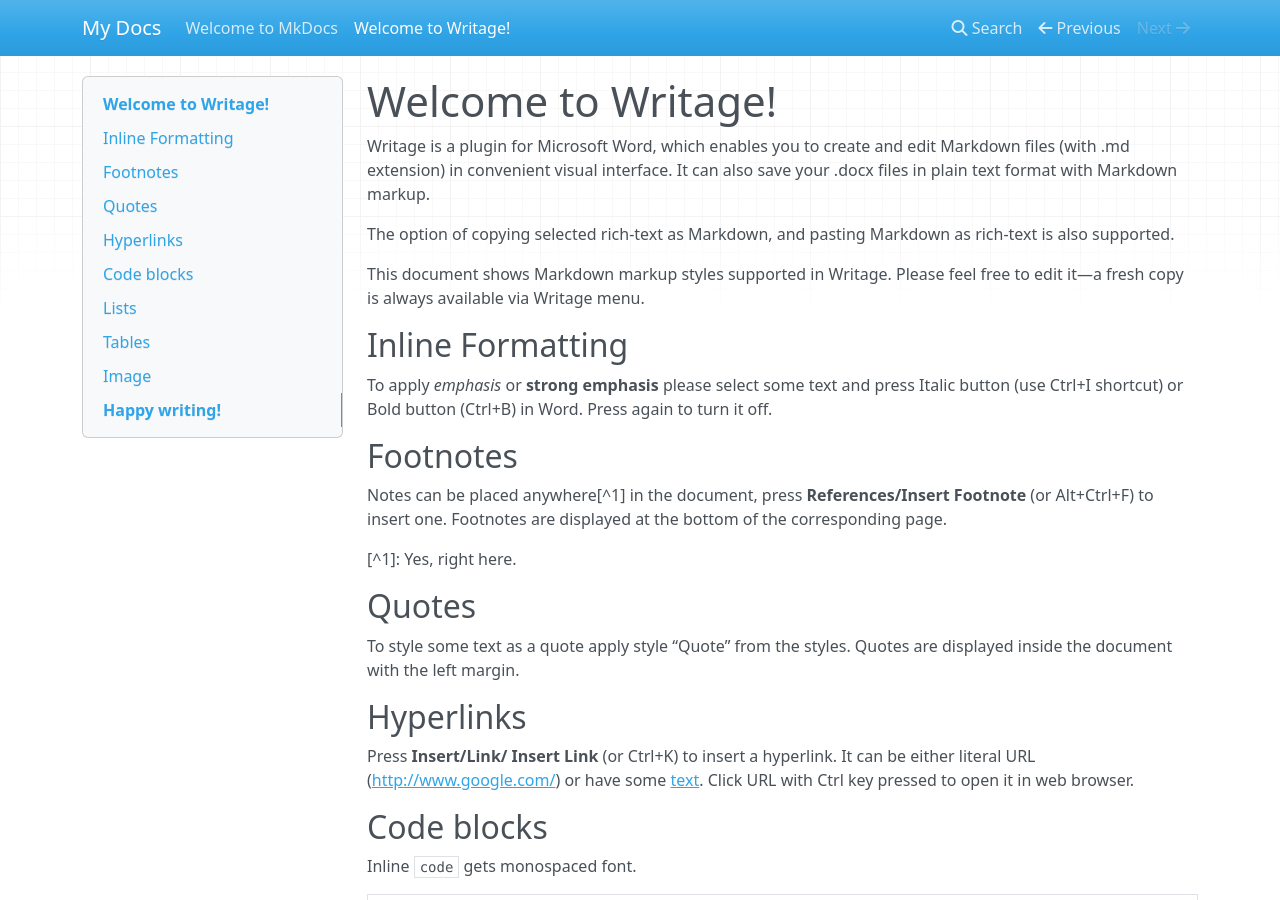
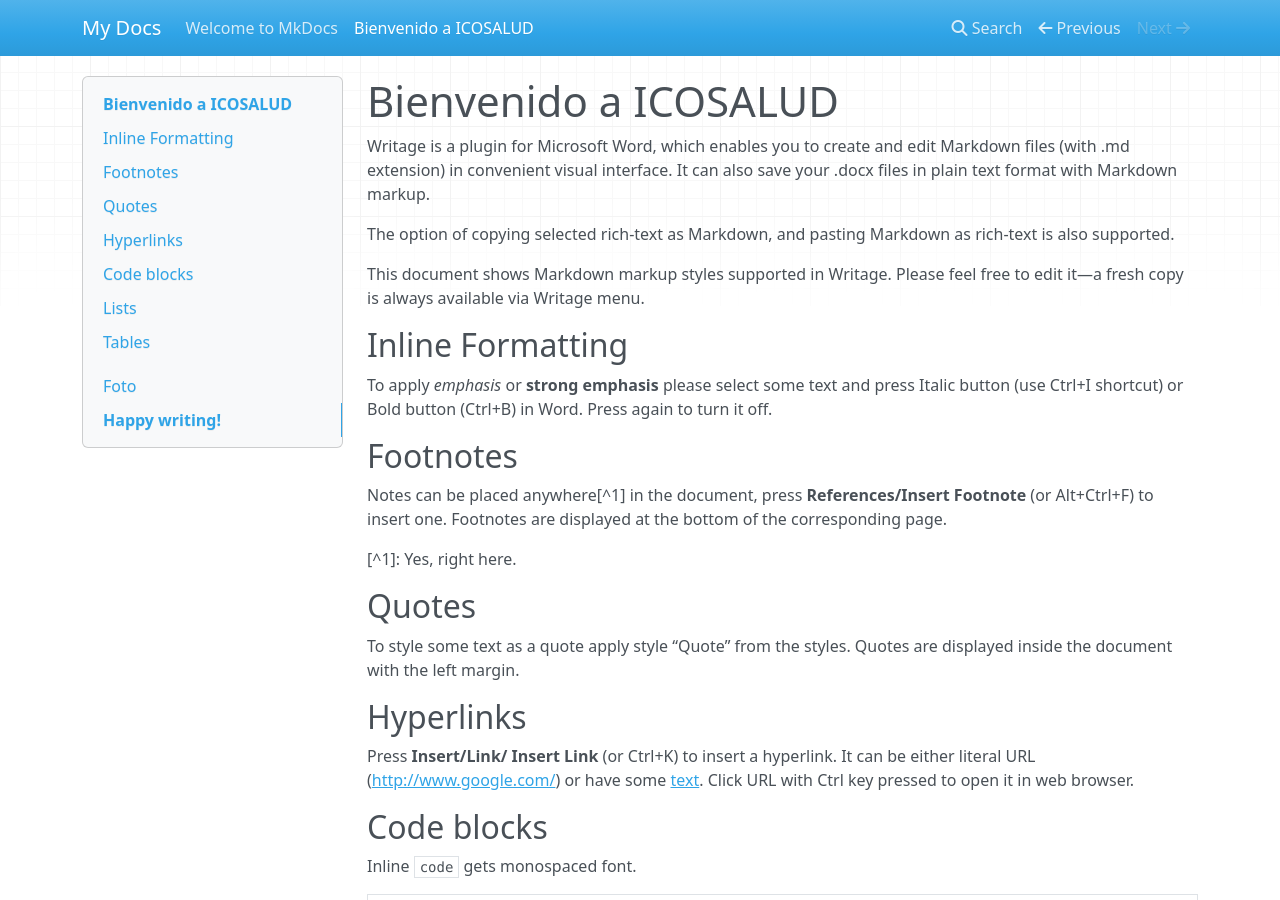
Before and after one commit to cinhosoft/DocumentacionIcosalud, an MkDocs documentation site: the page built from docs/Welcome.md, in a window 1280 px wide and 900 px high. Built offline with MkDocs 1.6.1, drawn with Linux system fonts in a browser that asks for light colours; nearby versions of some CDN libraries.

Commit message:
otra_prueba

```diff
--- a/docs/Welcome.md
+++ b/docs/Welcome.md
@@ -1,4 +1,4 @@
-# Welcome to Writage!
+# Bienvenido a ICOSALUD
 
 Writage is a plugin for Microsoft Word, which enables you to create and edit
 Markdown files (with .md extension) in convenient visual interface. It can also
@@ -74,9 +74,11 @@ add more columns or rows. Here is a sample table.
 | Images       | Yes                  |
 | Tables       | Yes                  |
 
-## Image
+##
 
-![](media/d5441aef8e77c41b0e5e2cd891543fc7.jpg)
+## Foto
+
+![](media/11beab043d09dd853bbe6ed874682853.png)
 
 # Happy writing!
 
```
Also changed, not shown: docs/media/11beab043d09dd853bbe6ed874682853.png (added), media/d5441aef8e77c41b0e5e2cd891543fc7.jpg (deleted).
